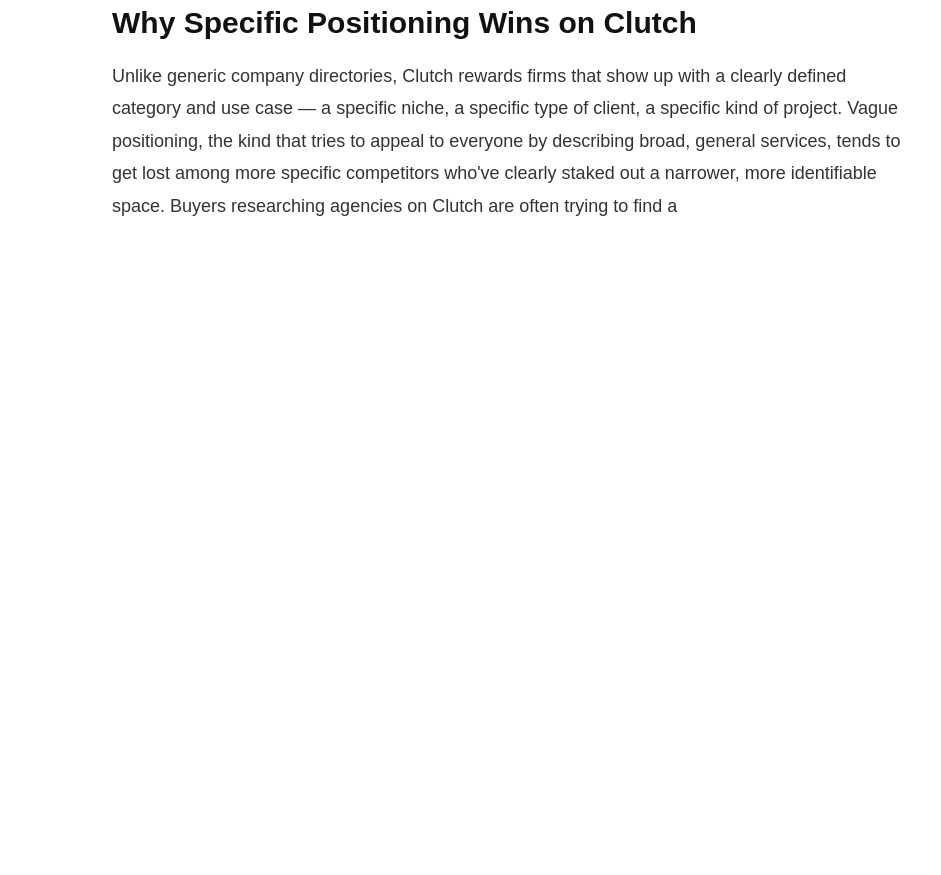
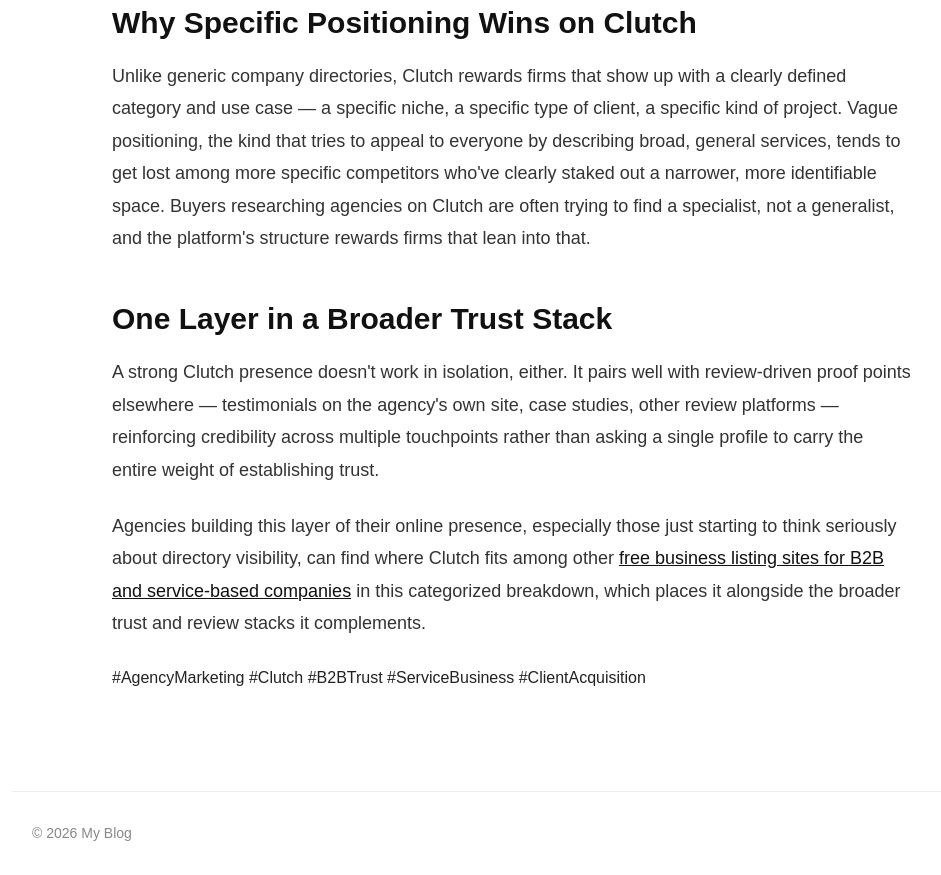
Before and after one commit to janemayfield2000/janemayfieldarticles, a website: page articles/article-6.html in a window 1280 px wide. Shown: the part 1269-2144 px from the top of the page, without its empty margins (128-1069 px from the left). Before the commit the page ends 1575 px from the top, so only its background shows below. Drawn offline with Linux system fonts and the light colour scheme.

Commit message:
Update article-6.html

```diff
--- a/articles/article-6.html
+++ b/articles/article-6.html
@@ -3,7 +3,7 @@
 <head>
     <meta charset="UTF-8">
     <meta name="viewport" content="width=device-width, initial-scale=1.0">
-    <title> Clutch and the Agency Trust Gap Most Firms Ignore</title>
+    <title> 22XX - Clutch and the Agency Trust Gap Most Firms Ignore</title>
     <meta
         name="description"
         content="Why Clutch closes a credibility gap that agency portfolio pages can't, and how a strong profile fits into a broader trust-building strategy."
@@ -48,4 +48,34 @@
             everyone by describing broad, general services, tends to get
             lost among more specific competitors who've clearly staked out a
             narrower, more identifiable space. Buyers researching agencies
-            on Clutch are often trying to find a
+            on Clutch are often trying to find a specialist, not a
+            generalist, and the platform's structure rewards firms that lean
+            into that.
+        </p>
+        <h2>One Layer in a Broader Trust Stack</h2>
+        <p>
+            A strong Clutch presence doesn't work in isolation, either. It
+            pairs well with review-driven proof points elsewhere —
+            testimonials on the agency's own site, case studies, other
+            review platforms — reinforcing credibility across multiple
+            touchpoints rather than asking a single profile to carry the
+            entire weight of establishing trust.
+        </p>
+        <p>
+            Agencies building this layer of their online presence,
+            especially those just starting to think seriously about
+            directory visibility, can find where Clutch fits among other
+            <a href="https://listingbott.com/24-free-business-listing-sites-worth-checking-before-you-scale-further/">free business listing sites for B2B and service-based companies</a>
+            in this categorized breakdown, which places it alongside the
+            broader trust and review stacks it complements.
+        </p>
+        <div class="article-tags">
+            #AgencyMarketing #Clutch #B2BTrust #ServiceBusiness #ClientAcquisition
+        </div>
+    </article>
+</main>
+<footer>
+    © 2026 My Blog
+</footer>
+</body>
+</html>
```
